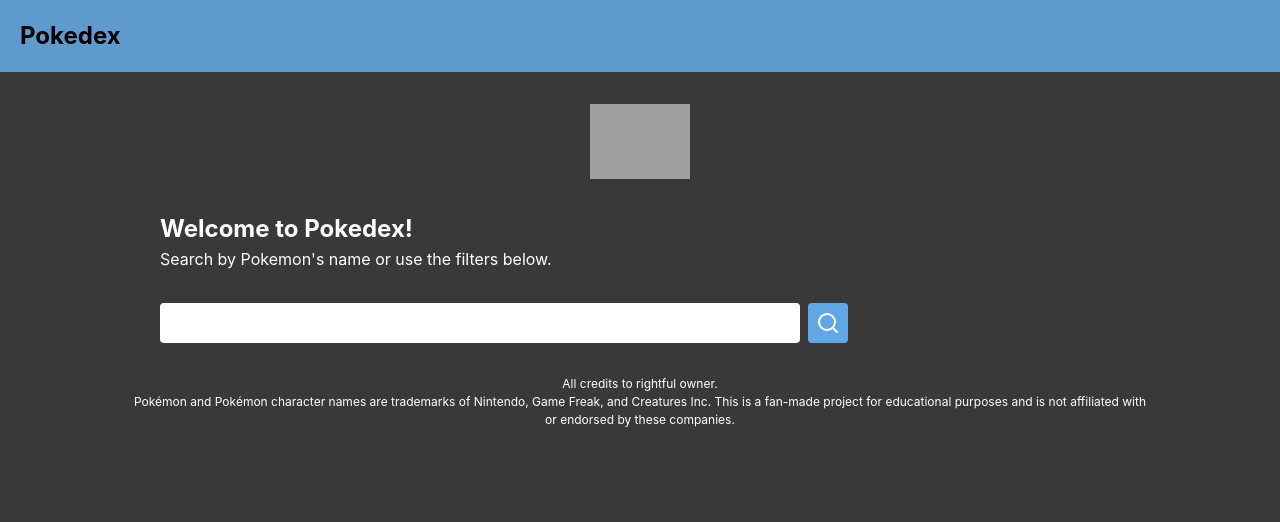
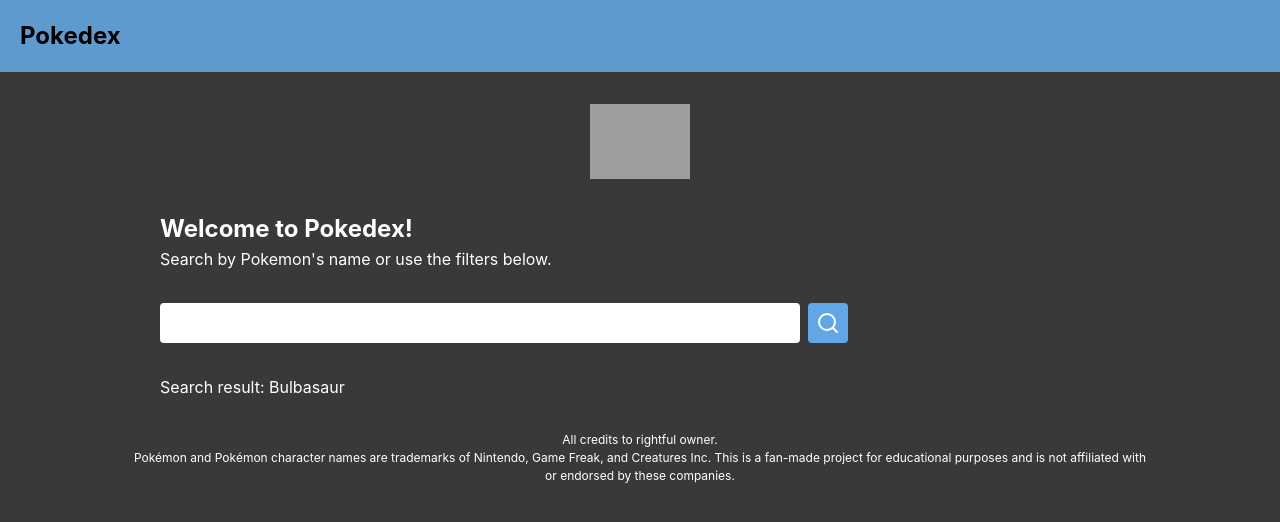
Before and after one commit to marionmartie/react-typescript-basics-100dr1, a React (Vite) app: page / in a window 1280 px wide. Shown: the top 522 px of the page. Built offline with nearby package versions, Linux system fonts and the light colour scheme; grey boxes are pictures that could not be loaded.

Commit message:
Day 8: Added Zustand package to store search and setting search query.

```diff
--- a/package.json
+++ b/package.json
@@ -14,7 +14,8 @@
     "lucide-react": "^1.25.0",
     "react": "^19.2.7",
     "react-dom": "^19.2.7",
-    "tailwindcss": "^4.3.2"
+    "tailwindcss": "^4.3.2",
+    "zustand": "^5.0.14"
   },
   "devDependencies": {
     "@eslint/js": "^10.0.1",
--- a/src/App.tsx
+++ b/src/App.tsx
@@ -1,6 +1,7 @@
 import Footer from "./components/Footer"
 import Nav from "./components/Nav"
 import SearchBar from "./components/SearchBar"
+import SingleSearch from "./components/SingleSearch"
 import Welcome from "./components/Welcome"
 
 const App = () => {
@@ -9,6 +10,7 @@
       <Nav />
       <Welcome></Welcome>
       <SearchBar />
+      <SingleSearch name="" />
       <Footer />
     </>
   )
--- a/src/components/SearchBar.tsx
+++ b/src/components/SearchBar.tsx
@@ -1,5 +1,6 @@
 import { Search } from "lucide-react"
 import { useState, type ChangeEvent, type SubmitEvent } from "react"
+import { useSearch } from "../store/useSearch"
 
 const SearchButton = () => {
     return (
@@ -14,6 +15,8 @@
     const [isFormValid, setIsFormValid] = useState<boolean>(true)
     const [formMessage, setFormMessage] = useState<string>("")
 
+    const searchPokemon = useSearch((state) => state.setPokemonName)
+
     const handleSubmit = (e:SubmitEvent) => {
         e.preventDefault()
         if (searchInput.trim() === "") {
@@ -21,7 +24,7 @@
             setFormMessage( "Please enter a name!" )
             return false
         }
-        console.log(searchInput)
+        searchPokemon(searchInput)
     }
 
     return (
--- /dev/null
+++ b/src/components/SingleSearch.tsx
@@ -0,0 +1,11 @@
+import { useSearch } from '../store/useSearch'
+
+const SingleSearch = () => {
+    return (
+    <div className='max-w-5xl mx-auto px-8 my-8 text-text-contrast'>
+        Search result: {useSearch((state) => state.pokemonName)}
+    </div>
+    )
+}
+
+export default SingleSearch
--- /dev/null
+++ b/src/store/useSearch.tsx
@@ -0,0 +1,11 @@
+import {create} from 'zustand'
+
+type SearchStore = {
+    pokemonName: string | null
+    setPokemonName: (name: string) => void
+}
+
+export const useSearch = create<SearchStore>()((set) => ({
+    pokemonName: 'Bulbasaur',
+    setPokemonName: (name) => set({ pokemonName: name })
+}))
```
Also changed, not shown: 1 other file (tests, documents, lock files or other folders).
